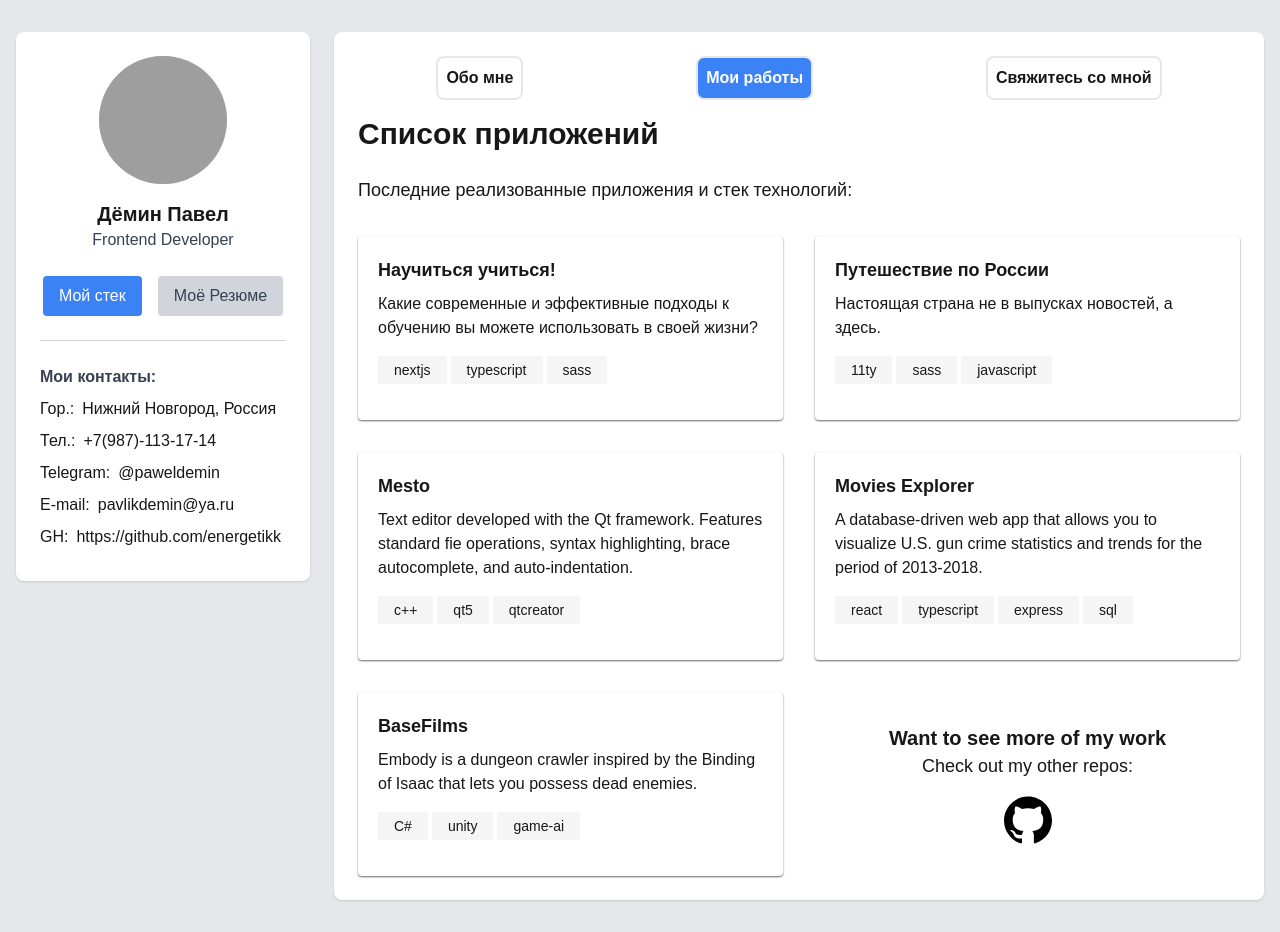
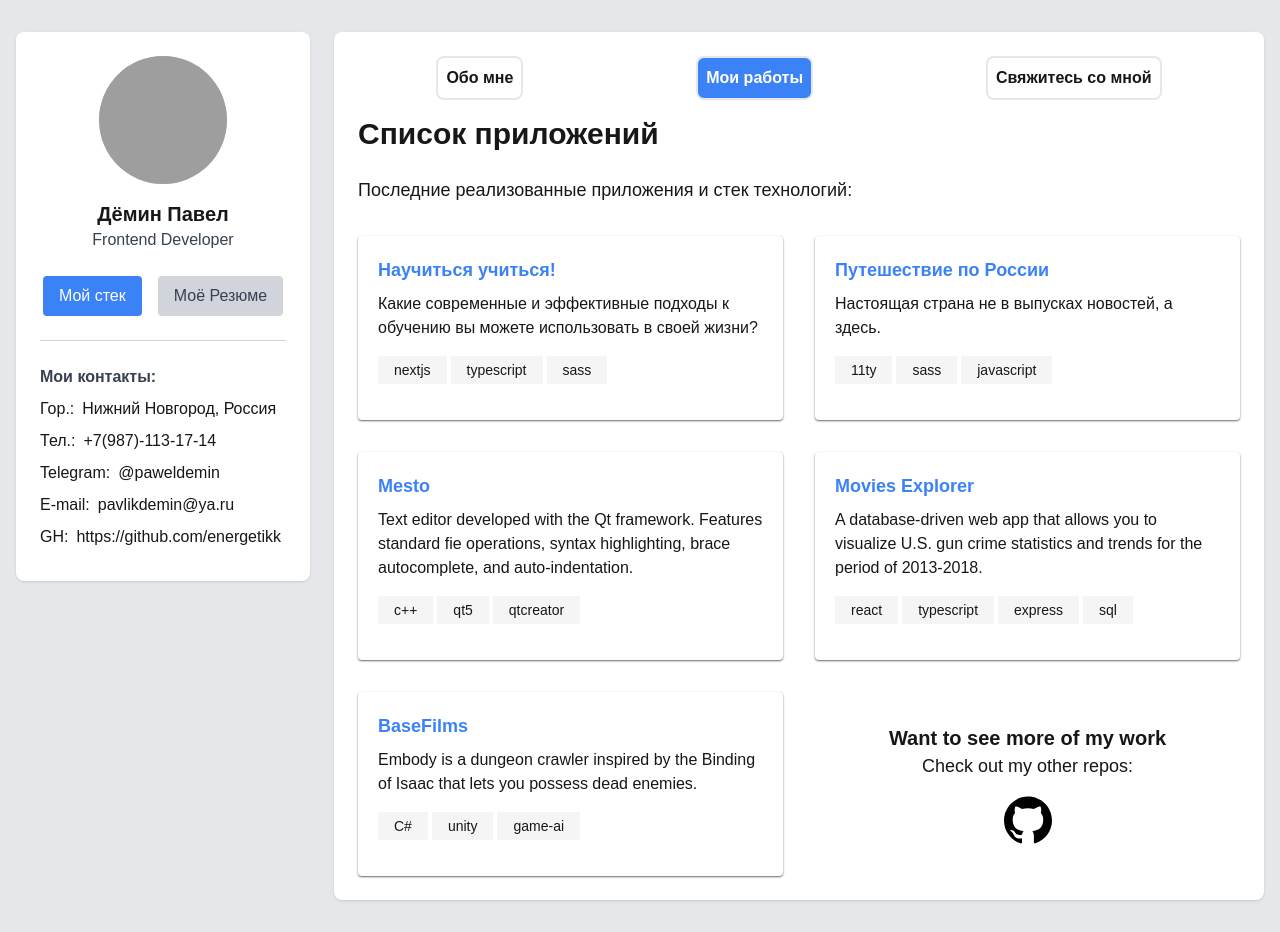
Before and after one commit to energetikk/mysite, a Next.js app: page /projects in a window 1280 px wide. Built offline with nearby package versions, Linux system fonts and the light colour scheme; grey boxes are pictures that could not be loaded.

Commit message:
add color links projects

```diff
--- a/src/app/projects/page.tsx
+++ b/src/app/projects/page.tsx
@@ -17,7 +17,7 @@ export default function Projects() {
                         className="card cursor-pointer rounded p-5 shadow-sm shadow-black/60 transition hover:-translate-y-2 hover:shadow-md hover:shadow-black/50 dark:bg-neutral-800">
                         <header className="flex items-center justify-between dark:text-gray-50">
                             <a href="https://www.howtolearn.paveldev.ru" target="_blank" className="hover:underline">
-                                <h3 className="text-lg font-bold">Научиться учиться!</h3>
+                                <h3 className="text-lg font-bold text-blue-500 hover:text-blue-600">Научиться учиться!</h3>
                             </a>
                         </header>
 
@@ -35,7 +35,7 @@ export default function Projects() {
                     className="card cursor-pointer rounded p-5 shadow-sm shadow-black/60 transition hover:-translate-y-2 hover:shadow-md hover:shadow-black/50 dark:bg-neutral-800">
                     <header className="flex items-center justify-between dark:text-gray-50">
                         <a href="https://www.russiantravel.paveldev.ru" target="_blank" className="hover:underline">
-                            <h3 className="text-lg font-bold ">Путешествие по России</h3>
+                            <h3 className="text-lg font-bold text-blue-500 hover:text-blue-600">Путешествие по России</h3>
                         </a>
                     </header>
                     <div className="mt-2 dark:text-gray-300">Настоящая страна не в выпусках новостей, а здесь.</div>
@@ -50,8 +50,8 @@ export default function Projects() {
                 <section
                     className="card cursor-pointer rounded p-5 shadow-sm shadow-black/60 transition hover:-translate-y-2 hover:shadow-md hover:shadow-black/50 dark:bg-neutral-800">
                     <header className="flex items-center justify-between dark:text-gray-50">
-                        <a href="https://mesto-demin.vercel.app" target="_blank" className="hover:underline">
-                            <h3 className="text-lg font-bold">Mesto</h3>
+                        <a href="http://mesto.paveldev.ru" target="_blank" className="hover:underline">
+                            <h3 className="text-lg font-bold text-blue-500 hover:text-blue-600">Mesto</h3>
                         </a>
                     </header>
                     <div className="mt-2 dark:text-gray-300">Text editor developed with the Qt framework. Features standard fie
@@ -68,7 +68,7 @@ export default function Projects() {
                     className="card cursor-pointer rounded p-5 shadow-sm shadow-black/60 transition hover:-translate-y-2 hover:shadow-md hover:shadow-black/50 dark:bg-neutral-800">
                     <header className="flex items-center justify-between dark:text-gray-50">
                         <a href="https://paveldemin.vercel.app/" target="_blank" className="hover:underline">
-                            <h3 className="text-lg font-bold">Movies Explorer</h3>
+                            <h3 className="text-lg font-bold text-blue-500 hover:text-blue-600">Movies Explorer</h3>
                         </a>
                     </header>
                     <div className="mt-2 dark:text-gray-300">A database-driven web app that allows you to visualize U.S. gun crime
@@ -86,7 +86,7 @@ export default function Projects() {
                     className="card cursor-pointer rounded p-5 shadow-sm shadow-black/60 transition hover:-translate-y-2 hover:shadow-md hover:shadow-black/50 dark:bg-neutral-800">
                     <header className="flex items-center justify-between dark:text-gray-50">
                         <a href="https://basefilm.vercel.app/" target="_blank" className="hover:underline">
-                            <h3 className="text-lg font-bold">BaseFilms</h3>
+                            <h3 className="text-lg font-bold text-blue-500 hover:text-blue-600">BaseFilms</h3>
                         </a>
                     </header>
                     <div className="mt-2 dark:text-gray-300">Embody is a dungeon crawler inspired by the Binding of Isaac that lets
```
